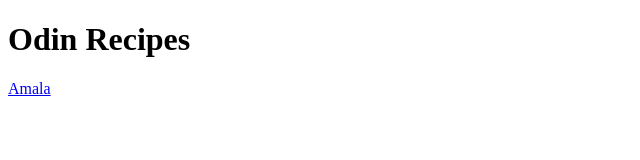
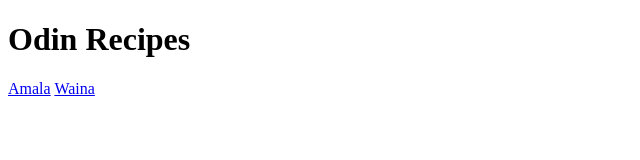
Before and after one commit to mudimurtala/odin-recipes, a plain HTML site: page index.html in a window 1280 px wide. Shown: the full height of the page, 0-640 px from the left. Drawn offline with Linux system fonts and the light colour scheme.

Commit message:
Update index.html

```diff
--- a/index.html
+++ b/index.html
@@ -10,5 +10,6 @@
         <h1>Odin Recipes</h1>
 
         <a href="recipes/amala.html" target="_blank" rel="noopener noreferrer">Amala</a>
+        <a href="recipes/waina.html" target="_blank" rel="noopener noreferrer">Waina</a>
     </body>
 </html>
```
